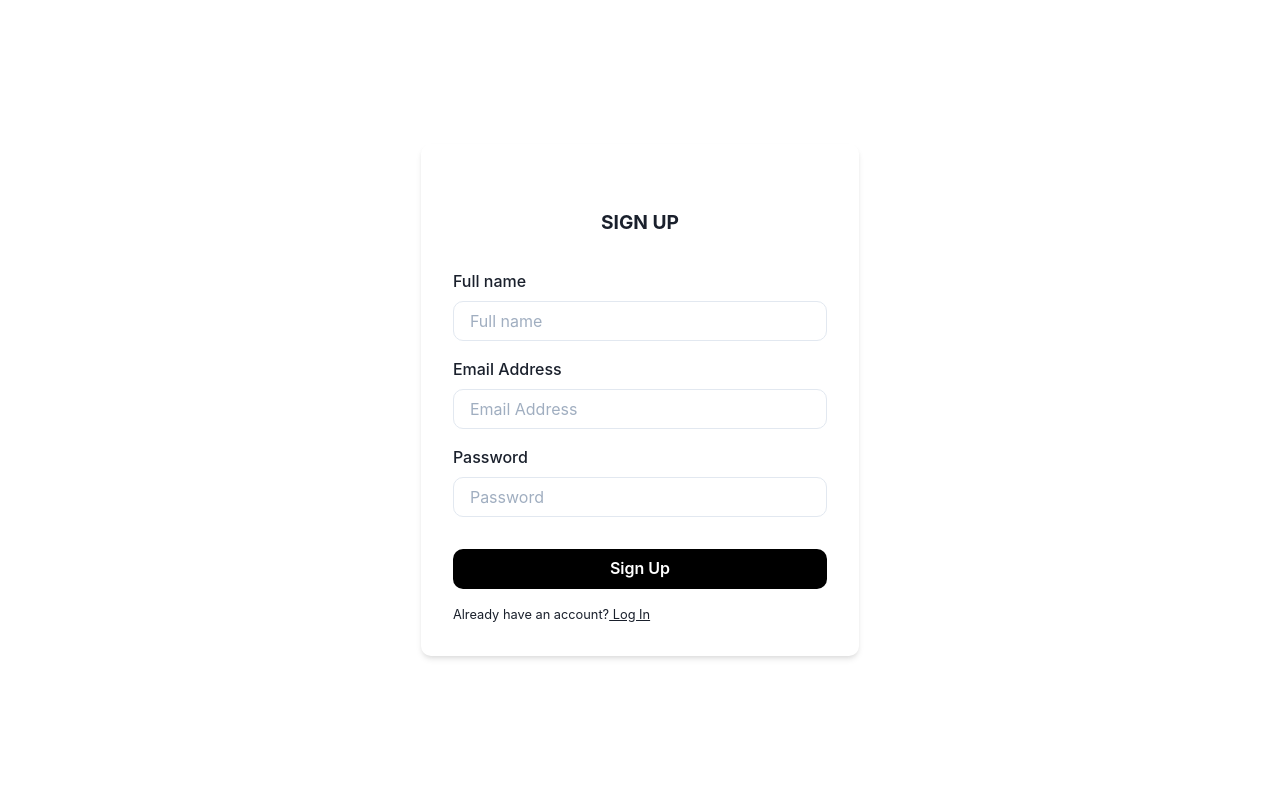
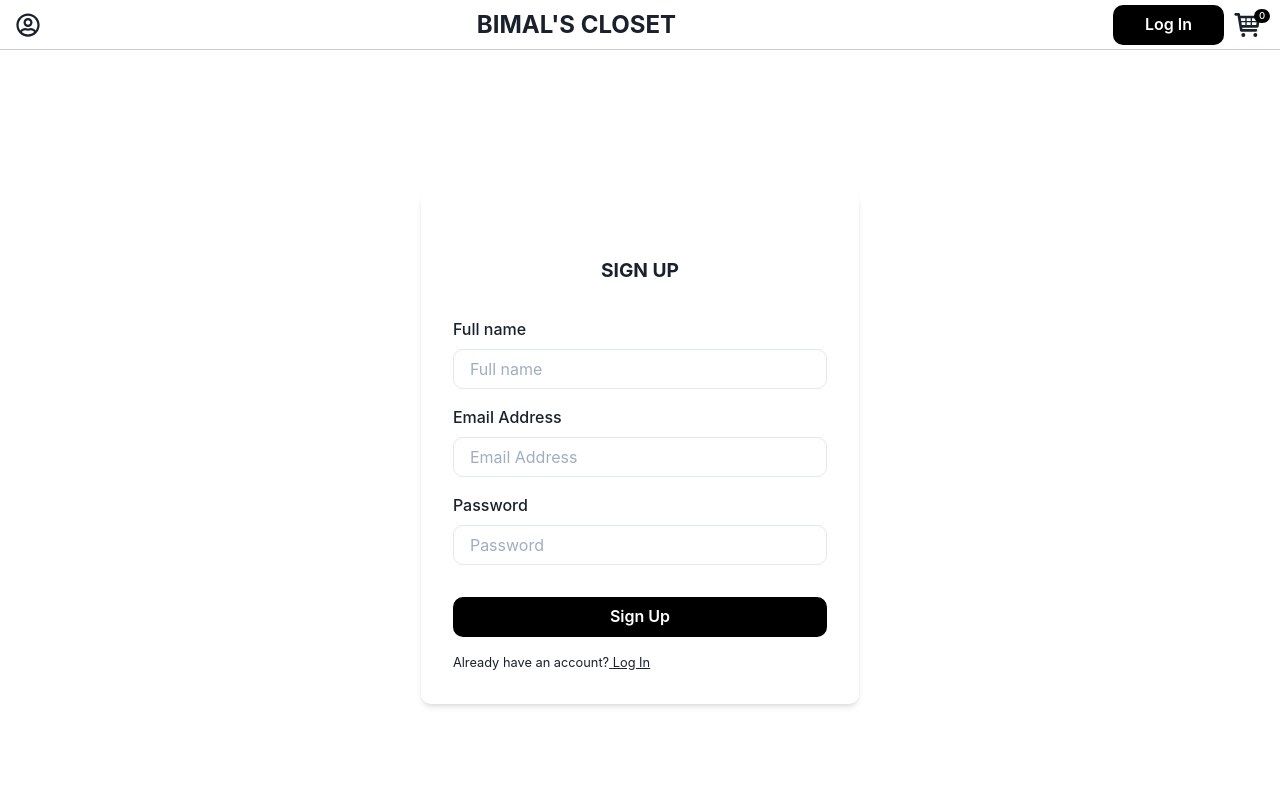
Before and after one commit to Sproff/bimals-closet, a React (Create React App) app: page /sign-up in a window 1280 px wide. Shown: the top 800 px of the page. Built offline with nearby package versions, Linux system fonts and the light colour scheme.

Commit message:
added some UIs

```diff
--- a/src/pages/Login.jsx
+++ b/src/pages/Login.jsx
@@ -14,6 +14,8 @@ import { useForm } from "react-hook-form";
 import { login } from "../queries/auth";
 import { toast } from "react-toastify";
 import { AuthContext, LOGIN } from "../contexts/auth";
+import { Header } from "../layouts/Header";
+import { Footer } from "../layouts/Footer";
 
 export const Login = () => {
 	const { register, handleSubmit } = useForm();
@@ -30,26 +32,35 @@ export const Login = () => {
 			const res = await login(data);
 			dispatch({ type: LOGIN, payload: res.data });
 			setLoading(false);
-      toast.success(res.message)
+			toast.success(res.message);
 		} catch (error) {
 			setLoading(false);
-      toast.error(error.response?.data?.message || "Login Failed")
+			toast.error(error.response?.data?.message || "Login Failed");
 		}
 	};
 
 	return (
-		<Container
-			maxW="container.sm"
+		<Box>
+			<Header />
+			<Container maxW="container.xl">
+				<Box
 					display="flex"
 					justifyContent="center"
 					alignItems="center"
 					h="100vh"
+					mt="3rem"
 				>
 					<Box bg="#" p="2rem" borderRadius="10px" boxShadow="md">
-				<Text fontSize="1.2rem" fontWeight="700" textAlign="center" p="2rem">
+						<Text
+							fontSize="1.2rem"
+							fontWeight="700"
+							textAlign="center"
+							p="2rem"
+						>
 							LOGIN
 						</Text>
-        <Box as="form"
+						<Box
+							as="form"
 							id="first-name"
 							isrequired
 							onSubmit={handleSubmit(handleLogin)}
@@ -96,10 +107,15 @@ export const Login = () => {
 								style={{
 									textDecoration: "underline",
 								}}
-					> Sign Up
+							>
+								{" "}
+								Sign Up
 							</Link>
 						</Text>
 					</Box>
+				</Box>
+				<Footer />
 			</Container>
+		</Box>
 	);
 };
--- a/src/pages/SearchResults.jsx
+++ b/src/pages/SearchResults.jsx
@@ -4,6 +4,7 @@ import {
 	Container,
 	Flex,
 	HStack,
+	SimpleGrid,
 	Spacer,
 	Spinner,
 	Text,
@@ -57,7 +58,7 @@ export const SearchResults = () => {
 			<Header />
 			<Container maxW="container.xl" my="4rem">
 				{!error ? (
-					<Box>
+					<SimpleGrid columns={["1", "1", "2", "3"]} mt="2rem" spacing="20px">
 						{searchResults.map((searchResult) => (
 							<Box
 								bg="#fff"
@@ -94,7 +95,7 @@ export const SearchResults = () => {
 								</Box>
 							</Box>
 						))}
-					</Box>
+					</SimpleGrid>
 				) : (
 					error
 				)}
--- a/src/pages/SignUp.jsx
+++ b/src/pages/SignUp.jsx
@@ -13,13 +13,15 @@ import { useForm } from "react-hook-form";
 import { signup } from "../queries/auth";
 import { toast } from "react-toastify";
 import { AuthContext } from "../contexts/auth";
+import { Header } from "../layouts/Header";
+import { Footer } from "../layouts/Footer";
 
 export const SignUp = () => {
 	const { register, handleSubmit } = useForm();
 	const [loading, setLoading] = useState(false);
 	const { authState } = useContext(AuthContext);
 
-  const history = useHistory()
+	const history = useHistory();
 
 	if (authState) {
 		return <Redirect to="/" />;
@@ -30,7 +32,7 @@ export const SignUp = () => {
 			setLoading(true);
 			const res = await signup(data);
 			// dispatch({ type: SIGNUP, payload: res.data });
-      history.push("/login")
+			history.push("/login");
 			setLoading(false);
 			toast.success(res.message);
 		} catch (error) {
@@ -40,15 +42,23 @@ export const SignUp = () => {
 	};
 
 	return (
-		<Container
-			maxW="container.sm"
+		<Box>
+			<Header />
+			<Container maxW="container.xl">
+				<Box
 					display="flex"
 					justifyContent="center"
 					alignItems="center"
 					h="100vh"
+					mt="3rem"
 				>
 					<Box bg="#" p="2rem" borderRadius="10px" boxShadow="md">
-				<Text fontSize="1.2rem" fontWeight="700" textAlign="center" p="2rem">
+						<Text
+							fontSize="1.2rem"
+							fontWeight="700"
+							textAlign="center"
+							p="2rem"
+						>
 							SIGN UP
 						</Text>
 						<Box
@@ -108,10 +118,15 @@ export const SignUp = () => {
 								style={{
 									textDecoration: "underline",
 								}}
-					> Log In
+							>
+								{" "}
+								Log In
 							</Link>
 						</Text>
 					</Box>
+				</Box>
+				<Footer />
 			</Container>
+		</Box>
 	);
 };
```
Lines whose indentation alone changed are shown as unchanged.
